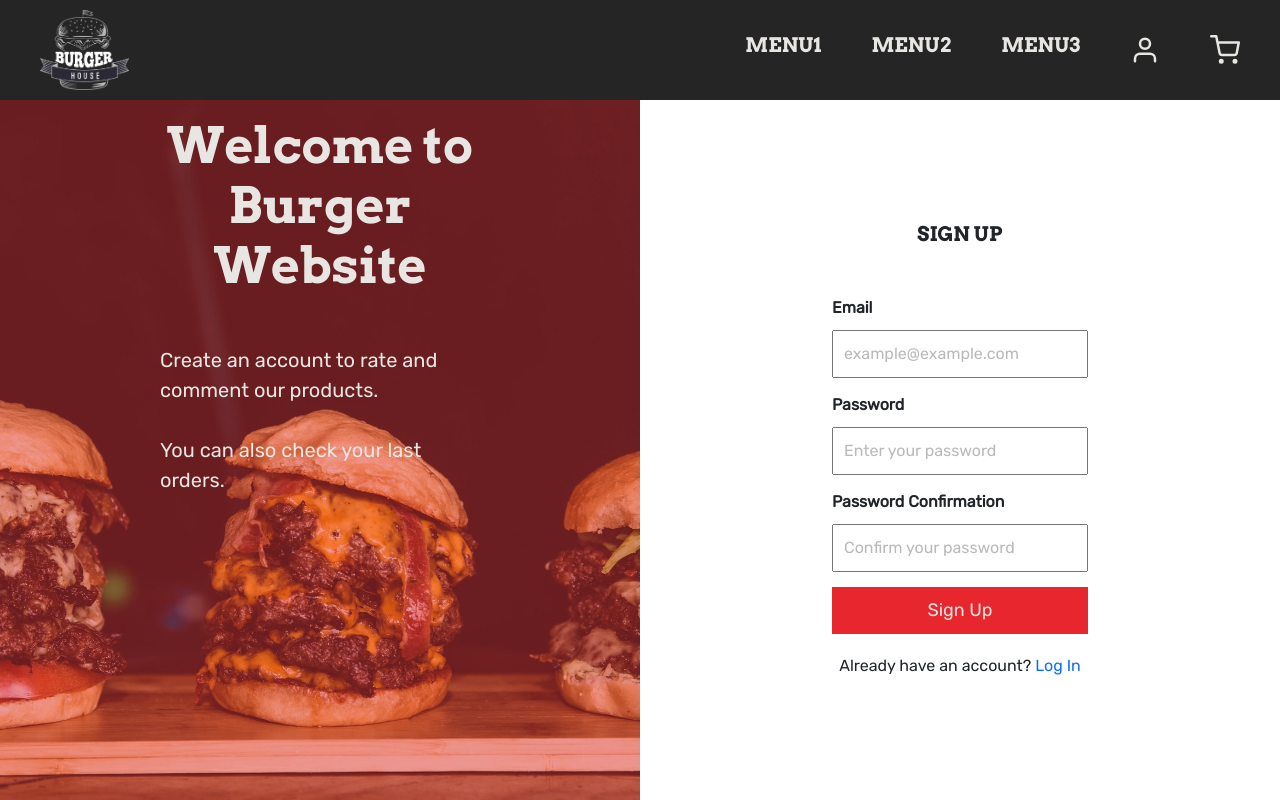
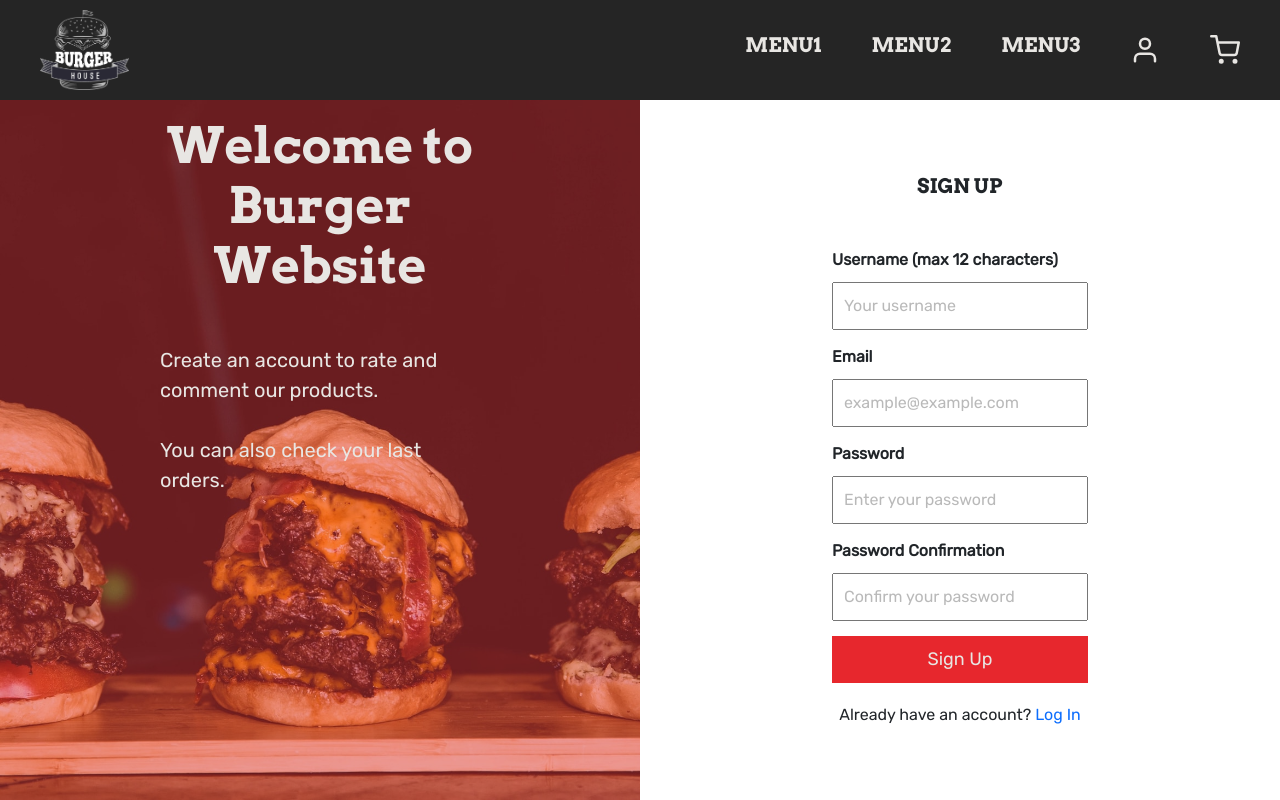
Before and after one commit to eryk-M/food-order-app, a React (Create React App) app: page /signup in a window 1280 px wide. Built offline with nearby package versions, Linux system fonts and the light colour scheme; no server answers; a web font is replaced by a local one.

Commit message:
added error handling in signup form

```diff
--- a/src/components/Products/index.js
+++ b/src/components/Products/index.js
@@ -11,7 +11,6 @@ import {
 	ProductsTitle,
 	ProductsDesc,
 	ProductsPrice,
-	ProductsButton,
 	ProductsLink,
 } from './ProductsElements';
 
@@ -43,8 +42,8 @@ const Products = () => {
 	const products = useContext(ProductsContext);
 
 	const [filteredItems, setFilteredItems] = useState(products);
-	const [isOpen, setIsOpen] = useState(false);
-	const [currentItem, setCurrentItem] = useState();
+	// const [isOpen, setIsOpen] = useState(false);
+	// const [currentItem, setCurrentItem] = useState();
 
 	const options = ['All', 'Burgers', 'Chicken'];
 
@@ -67,12 +66,12 @@ const Products = () => {
 		}
 	};
 
-	const findItem = (e) => {
-		const item = data.find(
-			(el) => Number(e.currentTarget.dataset.id) === el.id
-		);
-		setCurrentItem(item);
-	};
+	// const findItem = (e) => {
+	// 	const item = data.find(
+	// 		(el) => Number(e.currentTarget.dataset.id) === el.id
+	// 	);
+	// 	setCurrentItem(item);
+	// };
 
 	return (
 		<>
@@ -96,8 +95,8 @@ const Products = () => {
 							<ProductsCard
 								data-id={el.id}
 								onClick={(e) => {
-									setIsOpen(true);
-									findItem(e);
+									// setIsOpen(true);
+									// findItem(e);
 								}}
 							>
 								<ProductsImg src={el.img} alt={el.alt} />
--- a/src/components/User/ForgotPassword/index.js
+++ b/src/components/User/ForgotPassword/index.js
@@ -1,6 +1,5 @@
 import React, { useRef, useState } from 'react';
 import { useAuth } from '../../../contexts/AuthContext';
-import { Link } from 'react-router-dom';
 
 import {
 	FormContainer,
--- a/src/components/User/SignIn/index.js
+++ b/src/components/User/SignIn/index.js
@@ -1,6 +1,6 @@
 import React, { useRef, useState } from 'react';
 import { useAuth } from '../../../contexts/AuthContext';
-import { Link, useHistory } from 'react-router-dom';
+import { useHistory } from 'react-router-dom';
 
 import Loader from '../../Loader/index';
 import {
--- a/src/components/User/Signup/index.js
+++ b/src/components/User/Signup/index.js
@@ -1,6 +1,6 @@
 import React, { useRef, useState } from 'react';
 import { useAuth } from '../../../contexts/AuthContext';
-import { Link, useHistory } from 'react-router-dom';
+import { useHistory } from 'react-router-dom';
 
 import {
 	FormContainer,
@@ -19,6 +19,8 @@ const Signup = () => {
 	const emailRef = useRef();
 	const passwordRef = useRef();
 	const passwordConfirmRef = useRef();
+	const userNameRef = useRef();
+
 	const { signup } = useAuth();
 	const [error, setError] = useState('');
 	const [loading, setLoading] = useState(false);
@@ -26,20 +28,26 @@ const Signup = () => {
 
 	async function handleSubmit(e) {
 		e.preventDefault();
-
 		if (
 			passwordRef.current.value !== passwordConfirmRef.current.value
 		) {
 			return setError('Passwords do not match');
 		}
-
 		try {
-			setError('');
-			setLoading(true);
-			await signup(emailRef.current.value, passwordRef.current.value);
-			history.push('/user');
-		} catch {
-			setError('Failed to create an account');
+			if (userNameRef.current.value.indexOf(' ') >= 0) {
+				setError('Username has to be without spaces');
+			} else {
+				setError('');
+				setLoading(true);
+				await signup(
+					emailRef.current.value,
+					passwordRef.current.value,
+					userNameRef.current.value,
+					history
+				);
+			}
+		} catch (e) {
+			setError(e.message);
 		}
 
 		setLoading(false);
@@ -51,6 +59,16 @@ const Signup = () => {
 				<FormHeading>Sign Up</FormHeading>
 				{error && <FormAlert variant="danger">{error}</FormAlert>}
 				<Form onSubmit={handleSubmit}>
+					<FormElement id="username">
+						<FormLabel>Username (max 12 characters)</FormLabel>
+						<FormInput
+							type="text"
+							ref={userNameRef}
+							placeholder="Your username"
+							required
+							maxLength="12"
+						/>
+					</FormElement>
 					<FormElement id="email">
 						<FormLabel>Email</FormLabel>
 						<FormInput
--- a/src/contexts/AuthContext.js
+++ b/src/contexts/AuthContext.js
@@ -1,5 +1,6 @@
 import React, { useContext, useState, useEffect } from 'react';
-import { auth } from '../firebase';
+import { auth, db } from '../firebase';
+// import { collection, query, where } from 'firebase/firestore';
 
 const AuthContext = React.createContext();
 
@@ -11,8 +12,45 @@ export function AuthProvider({ children }) {
 	const [currentUser, setCurrentUser] = useState();
 	const [loading, setLoading] = useState(true);
 
-	function signup(email, password) {
-		return auth.createUserWithEmailAndPassword(email, password);
+	async function signup(email, password, username, history) {
+		const userRef = db.collection('users');
+
+		await userRef
+			.where('username', '==', username)
+			.get()
+			.then((snapshot) => {
+				if (snapshot.empty) {
+					console.log('Robie uzytkownika');
+					return auth
+						.createUserWithEmailAndPassword(email, password)
+						.then(() => {
+							history.push('/user');
+						});
+				} else {
+					let error = new Error();
+					error = {
+						...error,
+						code: 'username/taken',
+						message: 'Username already taken',
+					};
+					throw error;
+				}
+			})
+			.then((createdUser) => {
+				db.collection('users')
+					.doc(createdUser.user.uid)
+					.set({ username: username });
+			})
+			.catch((err) => {
+				switch (err.code) {
+					case 'auth/email-already-in-use':
+						throw new Error('E-mail already in use');
+					case 'username/taken':
+						throw new Error(err.message);
+					default:
+						break;
+				}
+			});
 	}
 
 	function login(email, password) {
--- a/src/contexts/CartContext.js
+++ b/src/contexts/CartContext.js
@@ -1,4 +1,4 @@
-import React, { createContext, useReducer, useContext } from 'react';
+import React, { createContext, useReducer } from 'react';
 
 import { cartReducer } from './Reducers';
 
--- a/src/firebase.js
+++ b/src/firebase.js
@@ -14,4 +14,5 @@ const app = firebase.initializeApp({
 });
 
 export const auth = app.auth();
+export const db = firebase.firestore();
 export default app;
--- a/src/pages/Home/index.js
+++ b/src/pages/Home/index.js
@@ -1,12 +1,9 @@
-import React, { useLayoutEffect, useState, useContext } from 'react';
+import React from 'react';
 
 import Hero from '../../components/Hero';
 import Products from '../../components/Products';
 
-import { CartContext } from '../../contexts/CartContext';
 const Home = () => {
-	const { state } = useContext(CartContext);
-
 	return (
 		<>
 			<Hero />
--- a/src/pages/User/index.js
+++ b/src/pages/User/index.js
@@ -1,5 +1,4 @@
 import React from 'react';
-import { Switch, Route } from 'react-router-dom';
 import PrivateRoute from '../../components/PrivateRoute';
 
 import UserProfile from '../../components/User/UserProfile';
```
